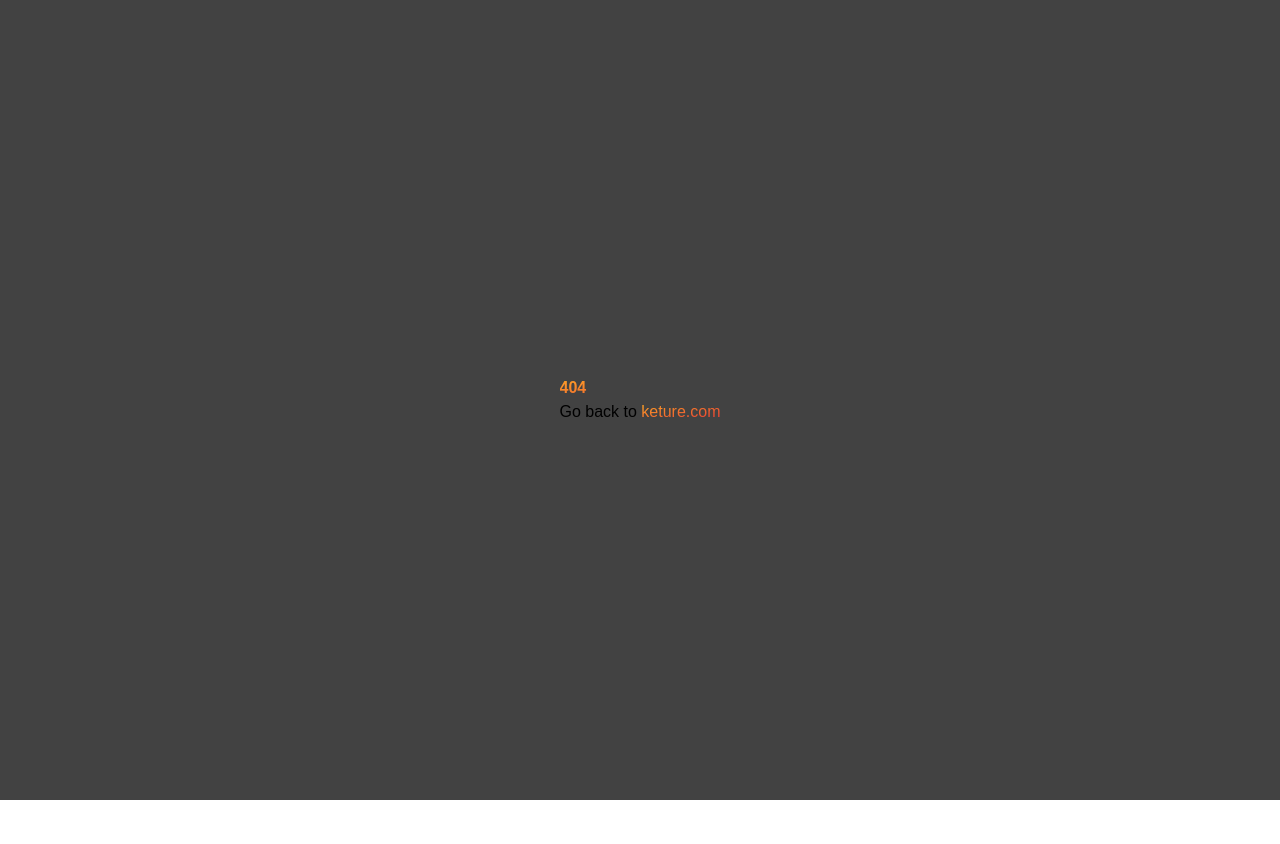
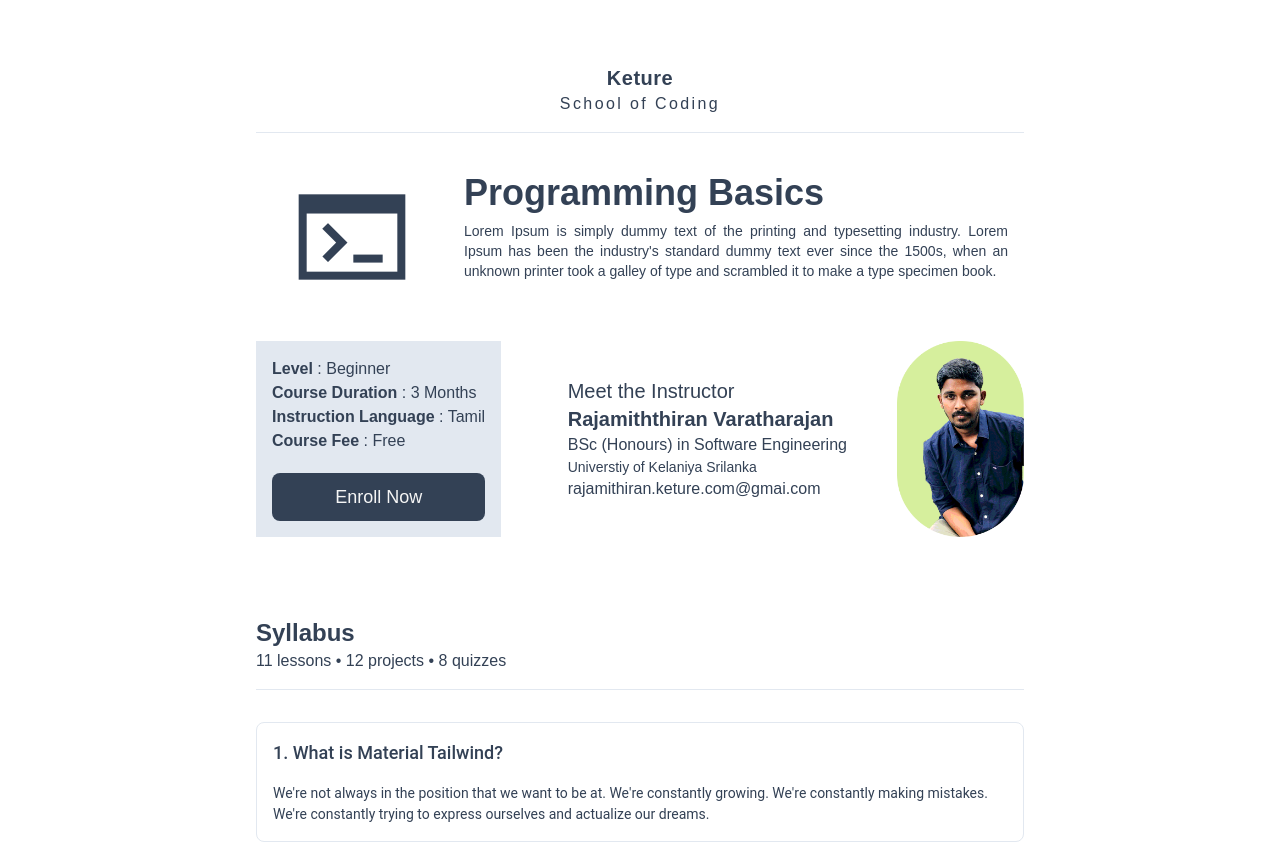
Before and after one commit to Keture/Keture-School-of-Coding, a React (Create React App) app: page /home in a window 1280 px wide. Before the commit this address had no page. Shown: the top 844 px of the page. Before the commit the page ends 800 px from the top, so only its background shows below. Built offline with nearby package versions, Linux system fonts and the light colour scheme.

Commit message:
add enroll route

```diff
--- a/src/App.js
+++ b/src/App.js
@@ -1,12 +1,14 @@
 
 import React from "react";
 import Home from "./pages/Home/Home";
+import { Outlet } from 'react-router-dom';
 
 function App() {
 
   return (
     <>
       <Home />
+      <Outlet />
     </>
   );
 }
--- a/src/routes/Router.js
+++ b/src/routes/Router.js
@@ -7,13 +7,13 @@ import Enroll from "../pages/Enroll/Enroll";
 
 
 
+
 export default function Router() {
     return (
         <Routes>
-            <Route path="/" element={<App />}>
-                <Route path="/" element={<Home />} />
-                <Route path="/enroll" element={<Enroll />} />
-            </Route>
+            <Route path="/" element={<App />} />
+            <Route path="/home" element={<Home />} />
+            <Route path="/enroll" element={<Enroll />} />
             <Route path="/*" element={<PageNotFound />} />
         </Routes>
     );
```
